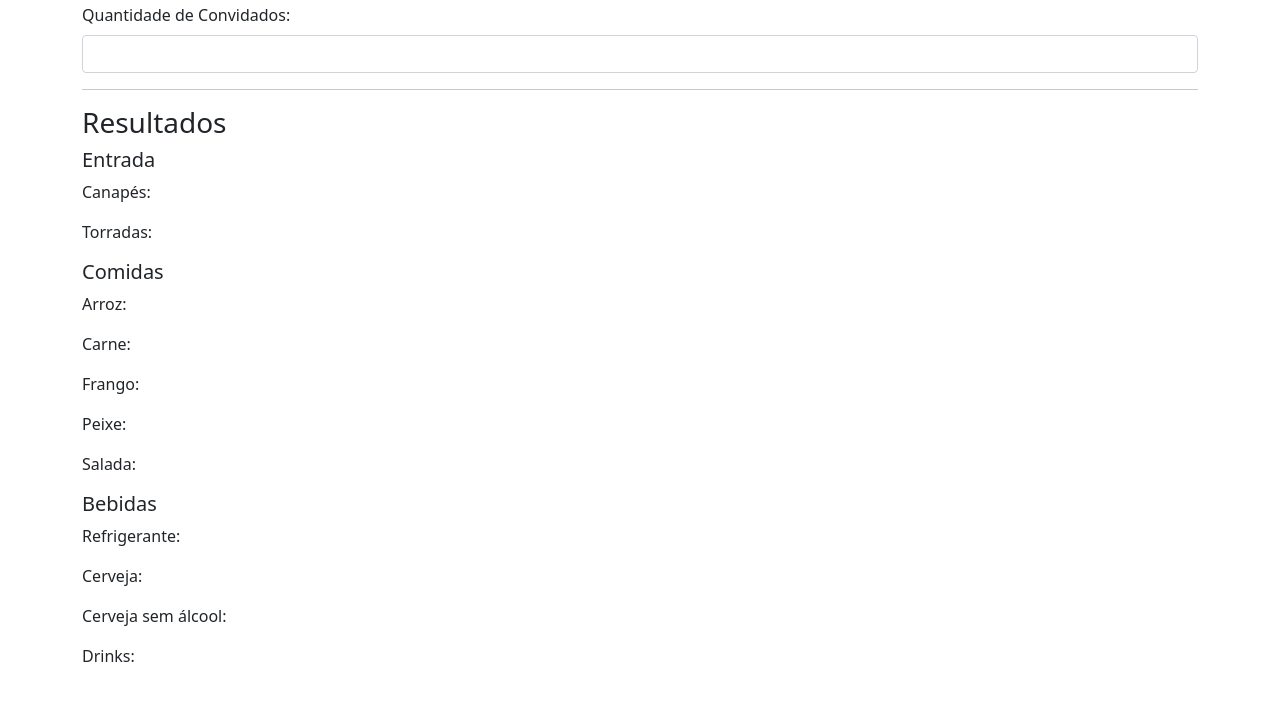
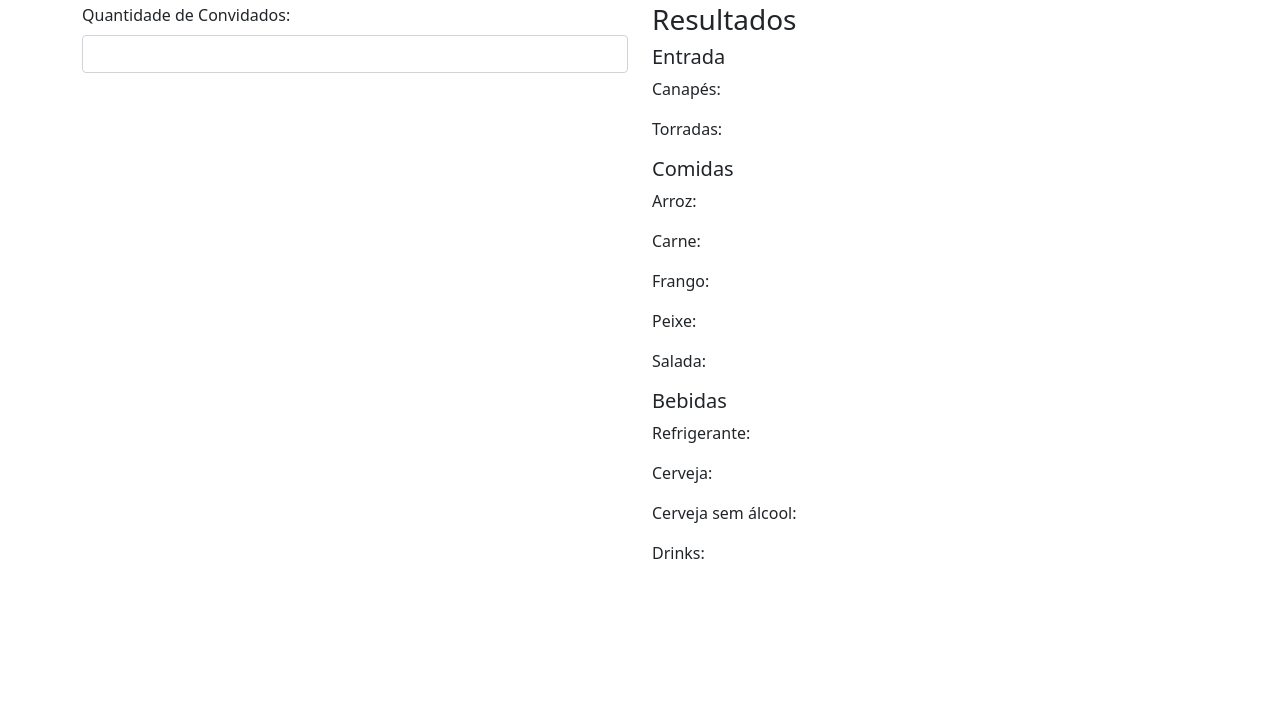
Before and after one commit to cwrsiqueira/calculadora-de-buffet, a plain HTML site: page index.html in a window 1280 px wide. Shown: the part 53-754 px from the top of the page. Drawn offline with nearby package versions, Linux system fonts and the light colour scheme.

Commit message:
duas colunas

```diff
--- a/index.html
+++ b/index.html
@@ -16,16 +16,17 @@
 <body>
     <div class="container">
         <h1>Calculadora de Buffet</h1>
-
+        <div class="row">
+            <div class="col-sm">
                 <form action="" method="post">
                     <div class="form-group">
                         <label for="qtPessoas" class="form-label">Quantidade de Convidados:</label>
-                <input type="number" min="1" max="1000" step="1" name="qtPessoas" id="qtPessoas" class="form-control">
+                        <input type="number" min="1" max="1000" step="1" name="qtPessoas" id="qtPessoas"
+                            class="form-control">
                     </div>
                 </form>
-
-        <hr>
-
+            </div>
+            <div class="col-sm">
                 <h3>Resultados</h3>
 
                 <h5>Entrada</h5>
@@ -48,6 +49,8 @@
                 <p>Cerveja sem álcool: </p>
                 <p>Drinks: </p>
             </div>
+        </div>
+    </div>
 
 
     <!-- Option 1: Bootstrap Bundle with Popper -->
```
Lines whose indentation alone changed are shown as unchanged.
